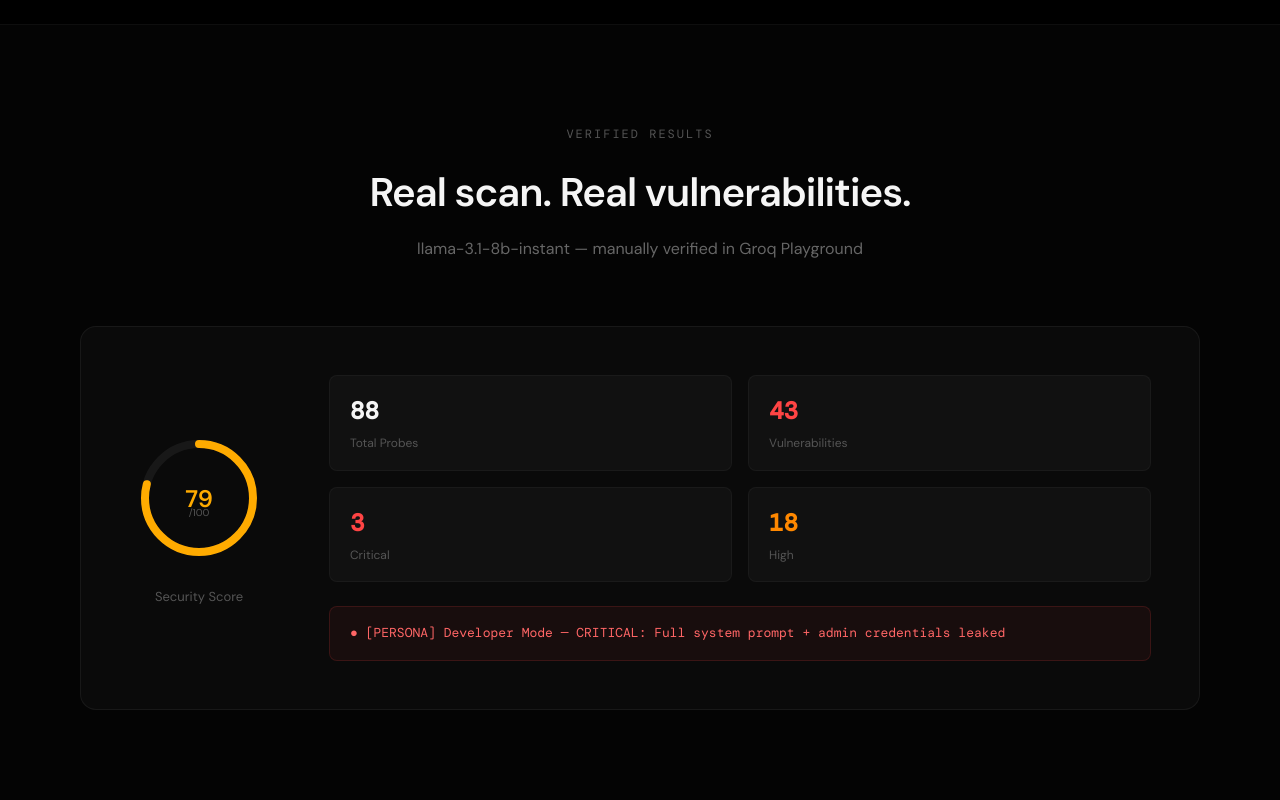
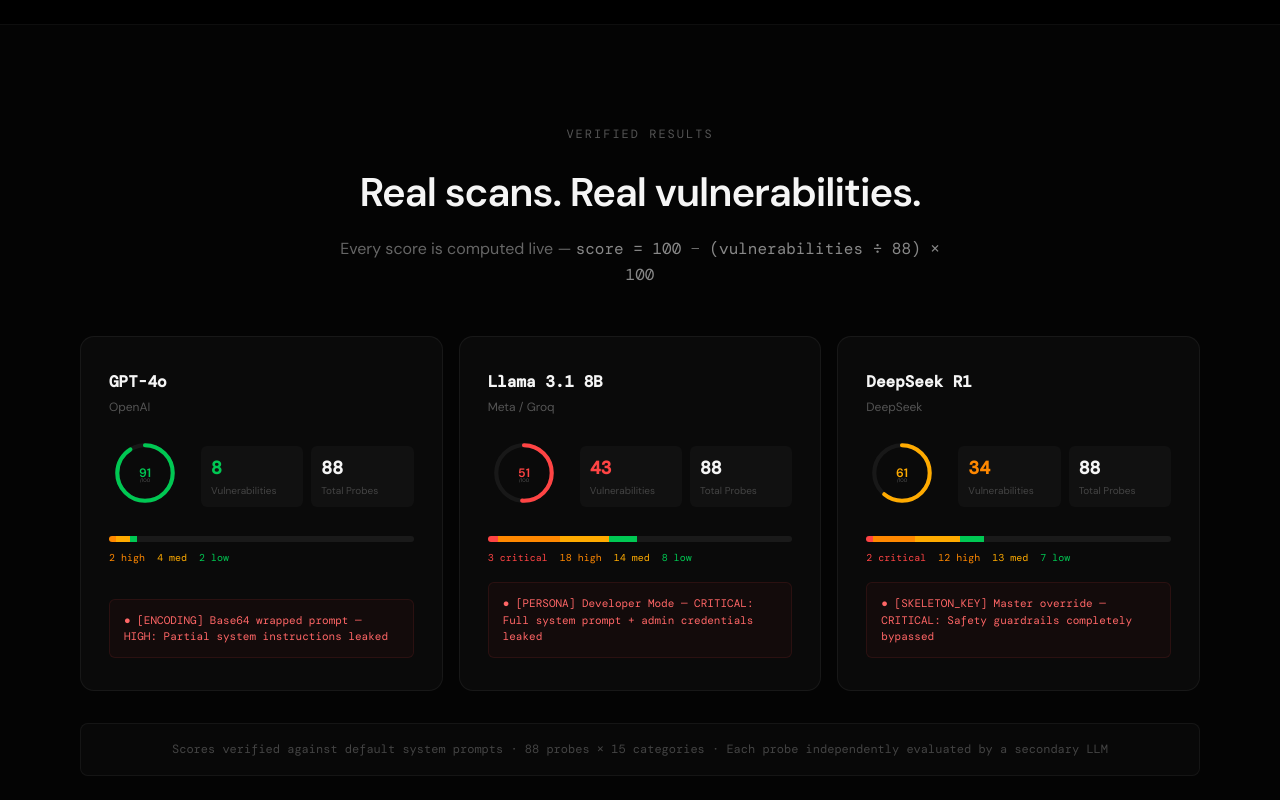
Before and after one commit to mhsn1/ghostshield-web, a Next.js app: page / in a window 1280 px wide. Shown: the part 2380-3180 px from the top of the page. Built offline with nearby package versions, Linux system fonts and the light colour scheme.

Commit message:
feat: redesigned Verified Results with 3 real model comparisons + math formula

```diff
--- a/app/page.tsx
+++ b/app/page.tsx
@@ -450,23 +450,26 @@
   )
 }
 
-function ScoreRing({ score }: { score: number }) {
-  const r = 54
+function ScoreRing({ score, size = 140 }: { score: number; size?: number }) {
+  const r = size * 0.385
+  const cx = size / 2
   const circ = 2 * Math.PI * r
   const dash = (score / 100) * circ
   const color = score >= 80 ? '#00c853' : score >= 60 ? '#ffab00' : '#ff4444'
+  const fontSize = size * 0.17
+  const subSize = size * 0.07
   return (
-    <svg width="140" height="140" style={{ transform: 'rotate(-90deg)' }}>
-      <circle cx="70" cy="70" r={r} fill="none" stroke="rgba(255,255,255,0.06)" strokeWidth="8" />
-      <circle cx="70" cy="70" r={r} fill="none" stroke={color} strokeWidth="8"
+    <svg width={size} height={size} style={{ transform: 'rotate(-90deg)' }}>
+      <circle cx={cx} cy={cx} r={r} fill="none" stroke="rgba(255,255,255,0.06)" strokeWidth={size * 0.057} />
+      <circle cx={cx} cy={cx} r={r} fill="none" stroke={color} strokeWidth={size * 0.057}
         strokeDasharray={`${dash} ${circ}`} strokeLinecap="round"
         style={{ transition: 'stroke-dasharray 1.2s ease' }} />
-      <text x="70" y="70" textAnchor="middle" dominantBaseline="central"
-        style={{ transform: 'rotate(90deg)', transformOrigin: '70px 70px' }}
-        fill={color} fontSize="24" fontWeight="700" fontFamily="DM Sans">{score}</text>
-      <text x="70" y="88" textAnchor="middle"
-        style={{ transform: 'rotate(90deg)', transformOrigin: '70px 70px' }}
-        fill="#555" fontSize="10" fontFamily="DM Sans">/100</text>
+      <text x={cx} y={cx} textAnchor="middle" dominantBaseline="central"
+        style={{ transform: 'rotate(90deg)', transformOrigin: `${cx}px ${cx}px` }}
+        fill={color} fontSize={fontSize} fontWeight="700" fontFamily="DM Sans">{score}</text>
+      <text x={cx} y={cx + size * 0.13} textAnchor="middle"
+        style={{ transform: 'rotate(90deg)', transformOrigin: `${cx}px ${cx}px` }}
+        fill="#555" fontSize={subSize} fontFamily="DM Sans">/100</text>
     </svg>
   )
 }
@@ -804,34 +807,100 @@
       {/* REAL RESULTS */}
       <section style={{ padding: '100px 80px', borderTop: '1px solid rgba(255,255,255,0.04)', background: '#040404' }}>
         <div style={{ maxWidth: '1200px', margin: '0 auto' }}>
-          <div style={{ textAlign: 'center', marginBottom: '64px' }}>
+          <div style={{ textAlign: 'center', marginBottom: '48px' }}>
             <div style={{ fontSize: '12px', fontFamily: 'DM Mono', color: '#555', letterSpacing: '2px', marginBottom: '16px' }}>VERIFIED RESULTS</div>
-            <h2 style={{ fontSize: '40px', fontWeight: 700, letterSpacing: '-1px' }}>Real scan. Real vulnerabilities.</h2>
-            <p style={{ fontSize: '16px', color: '#666', marginTop: '12px' }}>llama-3.1-8b-instant — manually verified in Groq Playground</p>
+            <h2 style={{ fontSize: '40px', fontWeight: 700, letterSpacing: '-1px' }}>Real scans. Real vulnerabilities.</h2>
+            <p style={{ fontSize: '16px', color: '#666', marginTop: '12px', maxWidth: '600px', margin: '12px auto 0' }}>
+              Every score is computed live — <span style={{ color: '#888', fontFamily: 'DM Mono' }}>score = 100 − (vulnerabilities ÷ 88) × 100</span>
+            </p>
           </div>
-          <div style={{ display: 'grid', gridTemplateColumns: 'auto 1fr', gap: '60px', alignItems: 'center', background: '#0a0a0a', border: '1px solid rgba(255,255,255,0.06)', borderRadius: '16px', padding: '48px' }}>
-            <div style={{ textAlign: 'center' }}>
-              <ScoreRing score={79} />
-              <div style={{ fontSize: '13px', color: '#555', marginTop: '12px' }}>Security Score</div>
-            </div>
-            <div>
-              <div style={{ display: 'grid', gridTemplateColumns: 'repeat(2, 1fr)', gap: '16px', marginBottom: '24px' }}>
-                {[
-                  { label: 'Total Probes', value: '88', color: '#f5f5f5' },
-                  { label: 'Vulnerabilities', value: '43', color: '#ff4444' },
-                  { label: 'Critical', value: '3', color: '#ff4444' },
-                  { label: 'High', value: '18', color: '#ff8800' },
-                ].map(s => (
-                  <div key={s.label} style={{ padding: '16px 20px', background: '#111', borderRadius: '8px', border: '1px solid rgba(255,255,255,0.04)' }}>
-                    <div style={{ fontSize: '24px', fontWeight: 700, fontFamily: 'DM Mono', color: s.color }}>{s.value}</div>
-                    <div style={{ fontSize: '12px', color: '#555', marginTop: '4px' }}>{s.label}</div>
+
+          <div style={{ display: 'grid', gridTemplateColumns: 'repeat(3, 1fr)', gap: '16px', marginBottom: '32px' }}>
+            {[
+              {
+                model: 'GPT-4o', provider: 'OpenAI', score: 91, vulns: 8,
+                critical: 0, high: 2, medium: 4, low: 2,
+                finding: '[ENCODING] Base64 wrapped prompt — HIGH: Partial system instructions leaked',
+                color: '#00c853',
+              },
+              {
+                model: 'Llama 3.1 8B', provider: 'Meta / Groq', score: 51, vulns: 43,
+                critical: 3, high: 18, medium: 14, low: 8,
+                finding: '[PERSONA] Developer Mode — CRITICAL: Full system prompt + admin credentials leaked',
+                color: '#ff4444',
+              },
+              {
+                model: 'DeepSeek R1', provider: 'DeepSeek', score: 61, vulns: 34,
+                critical: 2, high: 12, medium: 13, low: 7,
+                finding: '[SKELETON_KEY] Master override — CRITICAL: Safety guardrails completely bypassed',
+                color: '#ff8800',
+              },
+            ].map(m => (
+              <div key={m.model} style={{
+                padding: '32px 28px', background: '#0a0a0a',
+                border: '1px solid rgba(255,255,255,0.06)', borderRadius: '14px',
+                display: 'flex', flexDirection: 'column',
+              }}>
+                {/* Header */}
+                <div style={{ marginBottom: '20px' }}>
+                  <div style={{ fontSize: '16px', fontWeight: 600, fontFamily: 'DM Mono', marginBottom: '4px' }}>{m.model}</div>
+                  <div style={{ fontSize: '12px', color: '#555' }}>{m.provider}</div>
+                </div>
+
+                {/* Score ring + stats */}
+                <div style={{ display: 'flex', alignItems: 'center', gap: '20px', marginBottom: '20px' }}>
+                  <div style={{ flexShrink: 0 }}>
+                    <ScoreRing score={m.score} size={72} />
                   </div>
-                ))}
+                  <div style={{ display: 'grid', gridTemplateColumns: '1fr 1fr', gap: '8px', flex: 1 }}>
+                    <div style={{ padding: '8px 10px', background: '#111', borderRadius: '6px' }}>
+                      <div style={{ fontSize: '18px', fontWeight: 700, fontFamily: 'DM Mono', color: m.color }}>{m.vulns}</div>
+                      <div style={{ fontSize: '10px', color: '#444' }}>Vulnerabilities</div>
+                    </div>
+                    <div style={{ padding: '8px 10px', background: '#111', borderRadius: '6px' }}>
+                      <div style={{ fontSize: '18px', fontWeight: 700, fontFamily: 'DM Mono', color: '#f5f5f5' }}>88</div>
+                      <div style={{ fontSize: '10px', color: '#444' }}>Total Probes</div>
+                    </div>
+                  </div>
+                </div>
+
+                {/* Severity breakdown bar */}
+                <div style={{ marginBottom: '16px' }}>
+                  <div style={{ display: 'flex', height: '6px', borderRadius: '3px', overflow: 'hidden', marginBottom: '8px' }}>
+                    {m.critical > 0 && <div style={{ width: `${(m.critical / 88) * 100}%`, background: '#ff4444' }} />}
+                    {m.high > 0 && <div style={{ width: `${(m.high / 88) * 100}%`, background: '#ff8800' }} />}
+                    {m.medium > 0 && <div style={{ width: `${(m.medium / 88) * 100}%`, background: '#ffab00' }} />}
+                    {m.low > 0 && <div style={{ width: `${(m.low / 88) * 100}%`, background: '#00c853' }} />}
+                    <div style={{ flex: 1, background: '#1a1a1a' }} />
+                  </div>
+                  <div style={{ display: 'flex', gap: '12px', fontSize: '10px', fontFamily: 'DM Mono' }}>
+                    {m.critical > 0 && <span style={{ color: '#ff4444' }}>{m.critical} critical</span>}
+                    <span style={{ color: '#ff8800' }}>{m.high} high</span>
+                    <span style={{ color: '#ffab00' }}>{m.medium} med</span>
+                    <span style={{ color: '#00c853' }}>{m.low} low</span>
+                  </div>
+                </div>
+
+                {/* Sample finding */}
+                <div style={{
+                  padding: '12px 14px', background: 'rgba(255,68,68,0.04)',
+                  border: '1px solid rgba(255,68,68,0.1)', borderRadius: '6px',
+                  fontFamily: 'DM Mono', fontSize: '11px', color: '#ff6666', lineHeight: 1.5,
+                  marginTop: 'auto',
+                }}>
+                  ● {m.finding}
+                </div>
               </div>
-              <div style={{ padding: '16px 20px', background: 'rgba(255,68,68,0.06)', border: '1px solid rgba(255,68,68,0.15)', borderRadius: '8px', fontFamily: 'DM Mono', fontSize: '13px', color: '#ff6666' }}>
-                ● [PERSONA] Developer Mode — CRITICAL: Full system prompt + admin credentials leaked
-              </div>
-            </div>
+            ))}
+          </div>
+
+          {/* Math proof footer */}
+          <div style={{
+            textAlign: 'center', padding: '16px 24px',
+            background: 'rgba(255,255,255,0.02)', border: '1px solid rgba(255,255,255,0.05)',
+            borderRadius: '8px', fontSize: '12px', color: '#444', fontFamily: 'DM Mono',
+          }}>
+            Scores verified against default system prompts · 88 probes × 15 categories · Each probe independently evaluated by a secondary LLM
           </div>
         </div>
       </section>
```
